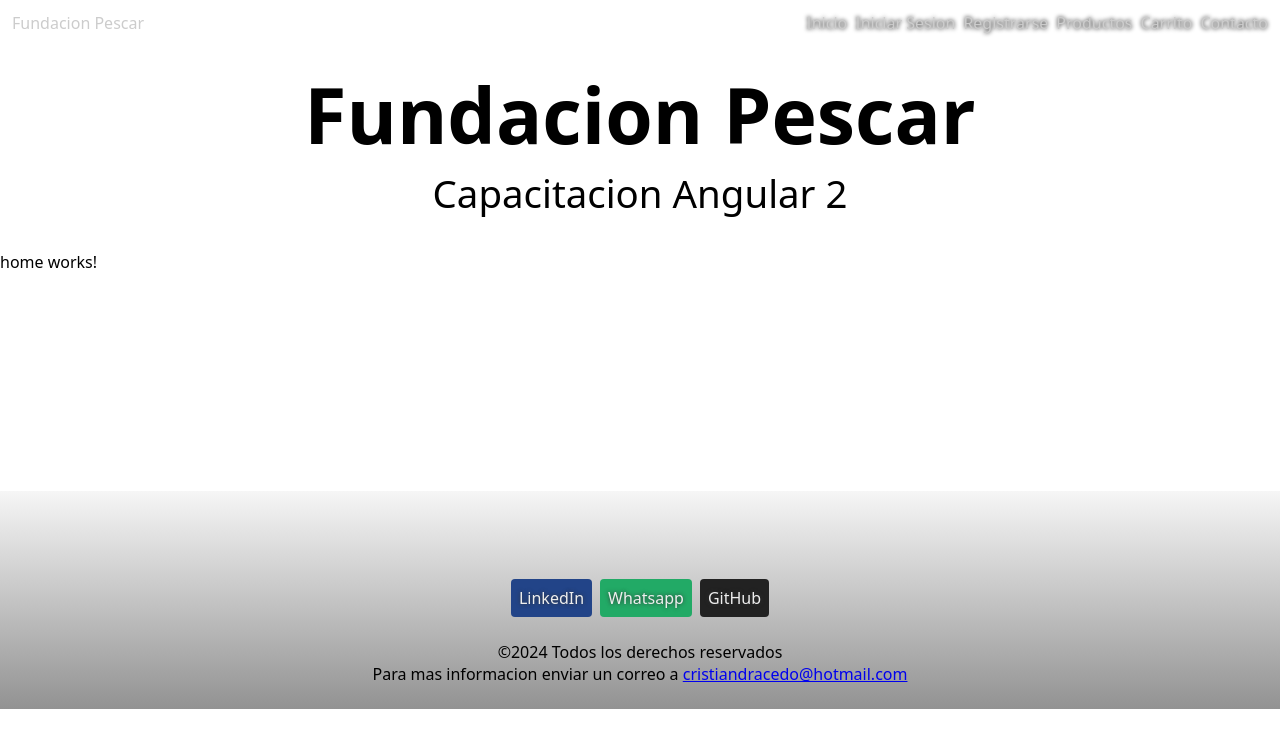
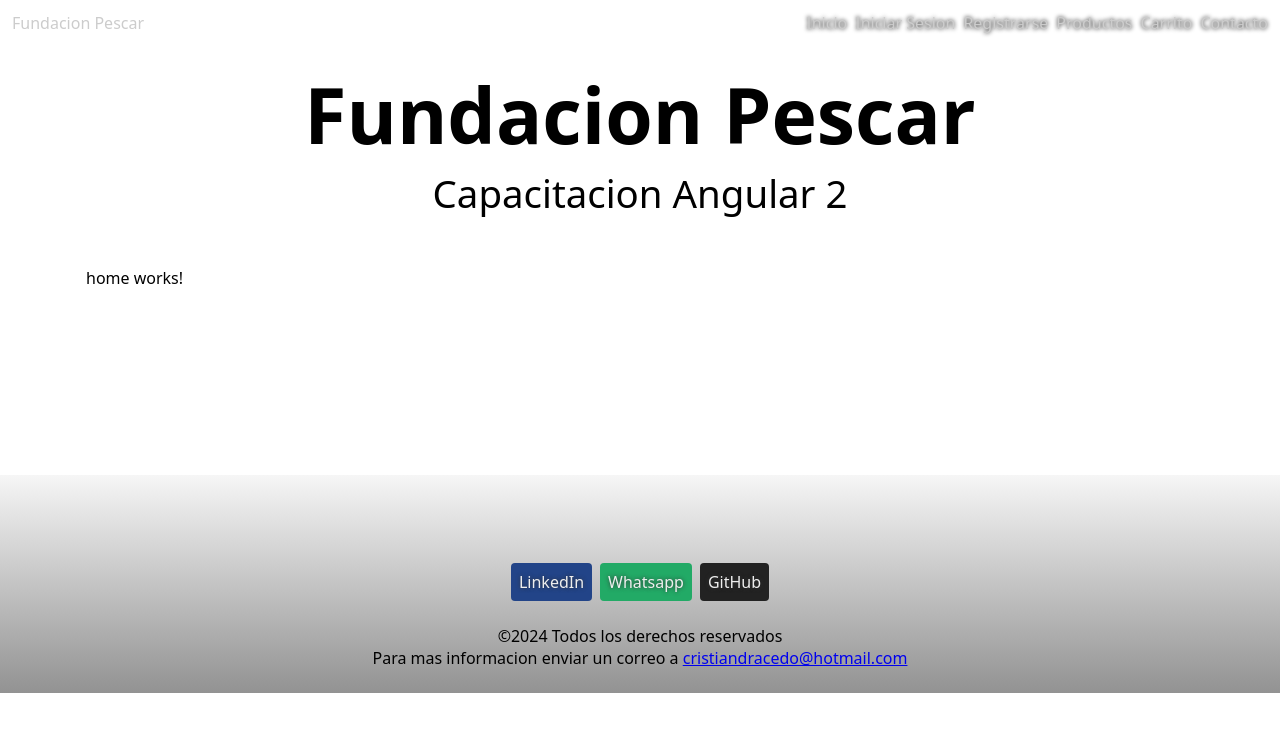
Before and after one commit to fundacion-pescar-lxv09/angular, an Angular app: page /home in a window 1280 px wide. Shown: the top 748 px of the page. Built offline with nearby package versions, Linux system fonts and the light colour scheme.

Commit message:
actualizar estilos contenedor principal

```diff
--- a/src/styles.css
+++ b/src/styles.css
@@ -10,4 +10,19 @@ body{
 }
 main{
     min-height: min(320px, 30vh);
+    margin: auto;
+    padding: 1rem;
 }
+@media screen and (width >= 768px){
+    main{ max-width: 720px; }
+}
+@media screen and (width >= 992px){
+    main{ max-width: 960px; }
+}
+@media screen and (width >= 1200px){
+    main{ max-width: 1140px; }
+}
+
+@media screen and (width >= 1400px){
+    main{ max-width: 1320px; }
+}
```
Also changed, not shown: src/app/app.routes.ts (+7 -7 lines).
